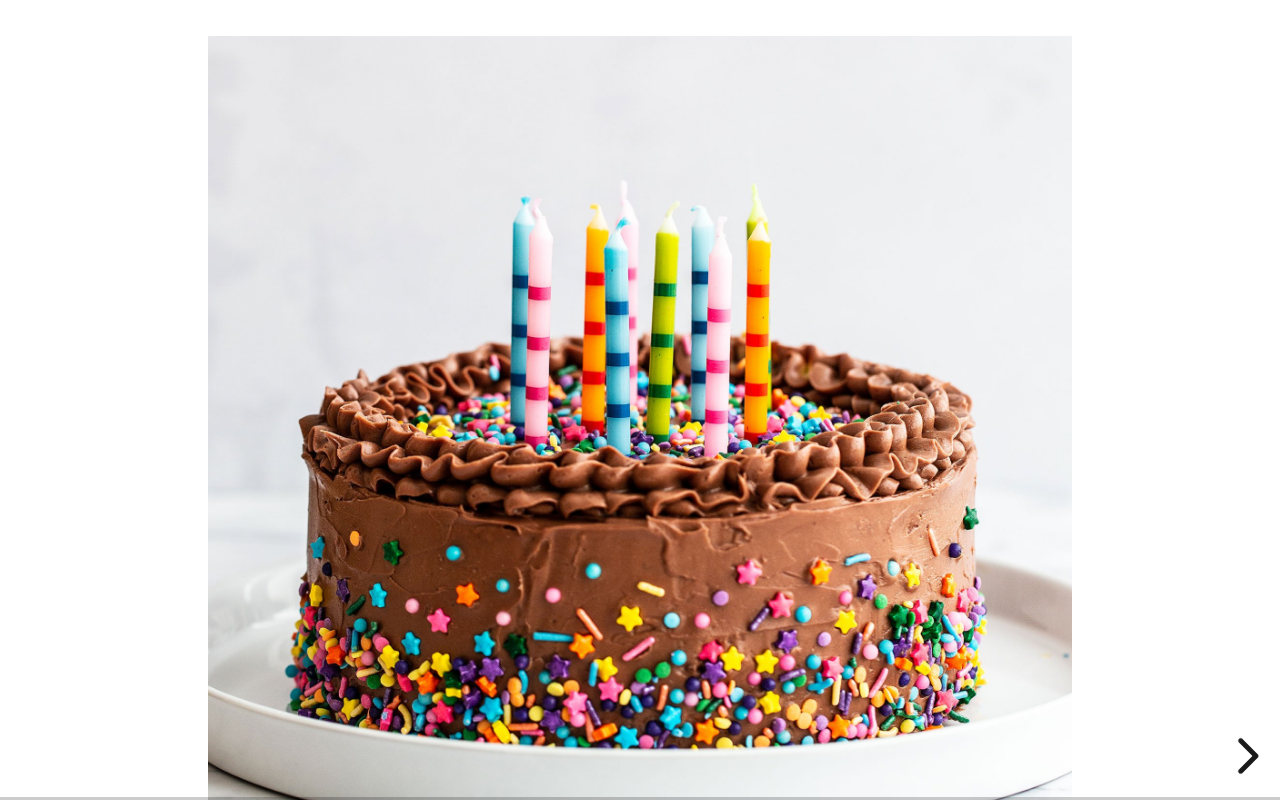
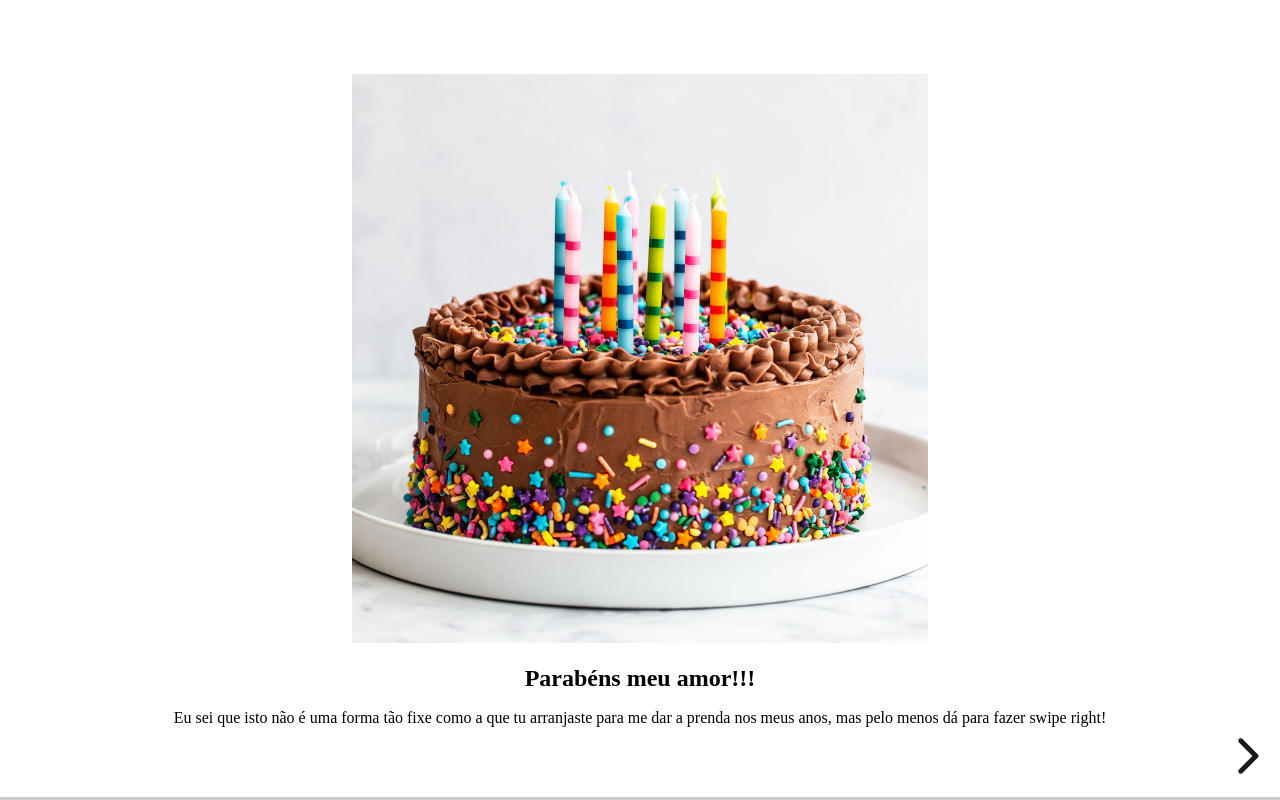
Before and after one commit to andrepintado/andrepintado.github.i, a website: page index.html in a window 1280 px wide. Drawn offline with Linux system fonts and the light colour scheme.

Commit message:
add content

```diff
--- a/index.html
+++ b/index.html
@@ -17,7 +17,7 @@
 			<div class="slides">
 
 				<section>
-					<p align="center"><img src="pics/bolo.png" style="width: 75%"/></p>
+					<p align="center"><img src="pics/bolo.png" style="width: 50%"/></p>
 					<h1>Parabéns meu amor!!!</h1>
 					<p>Eu sei que isto não é uma forma tão fixe como a que tu arranjaste
 						para me dar a prenda nos meus anos, mas pelo menos dá para fazer swipe right!</p>
```
